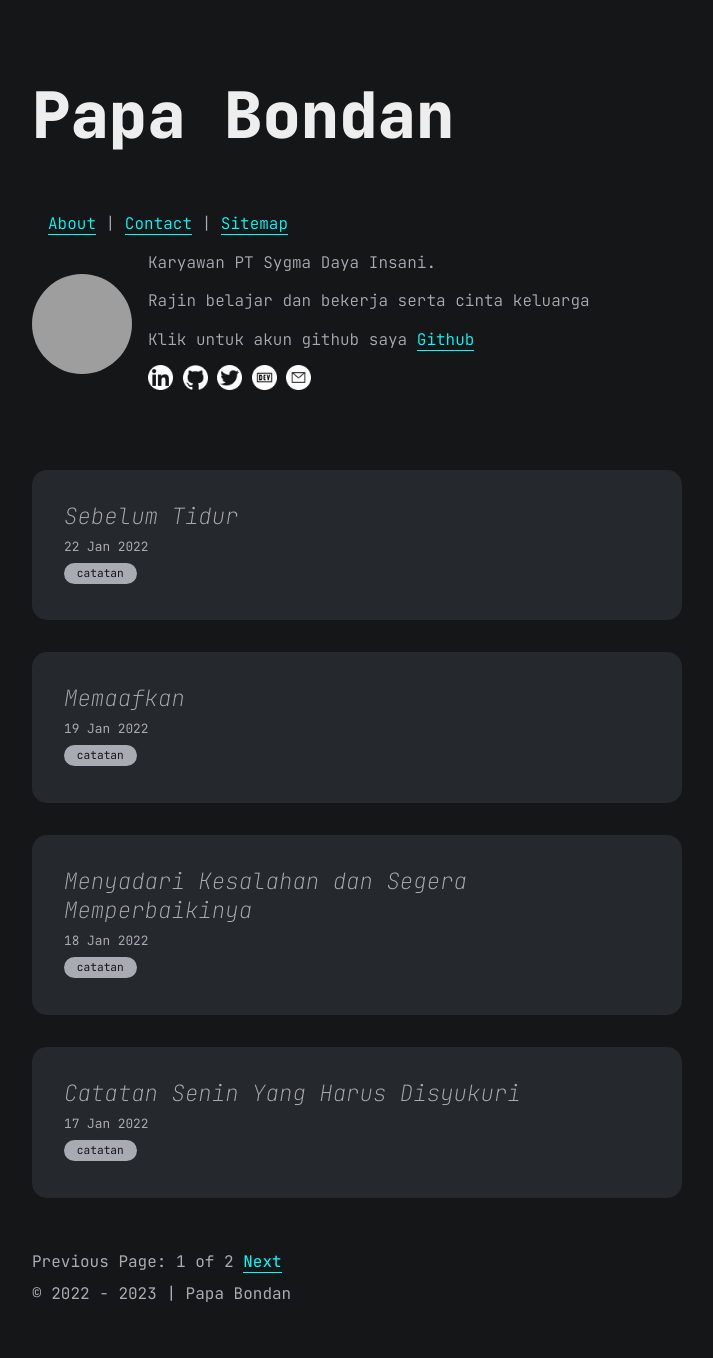
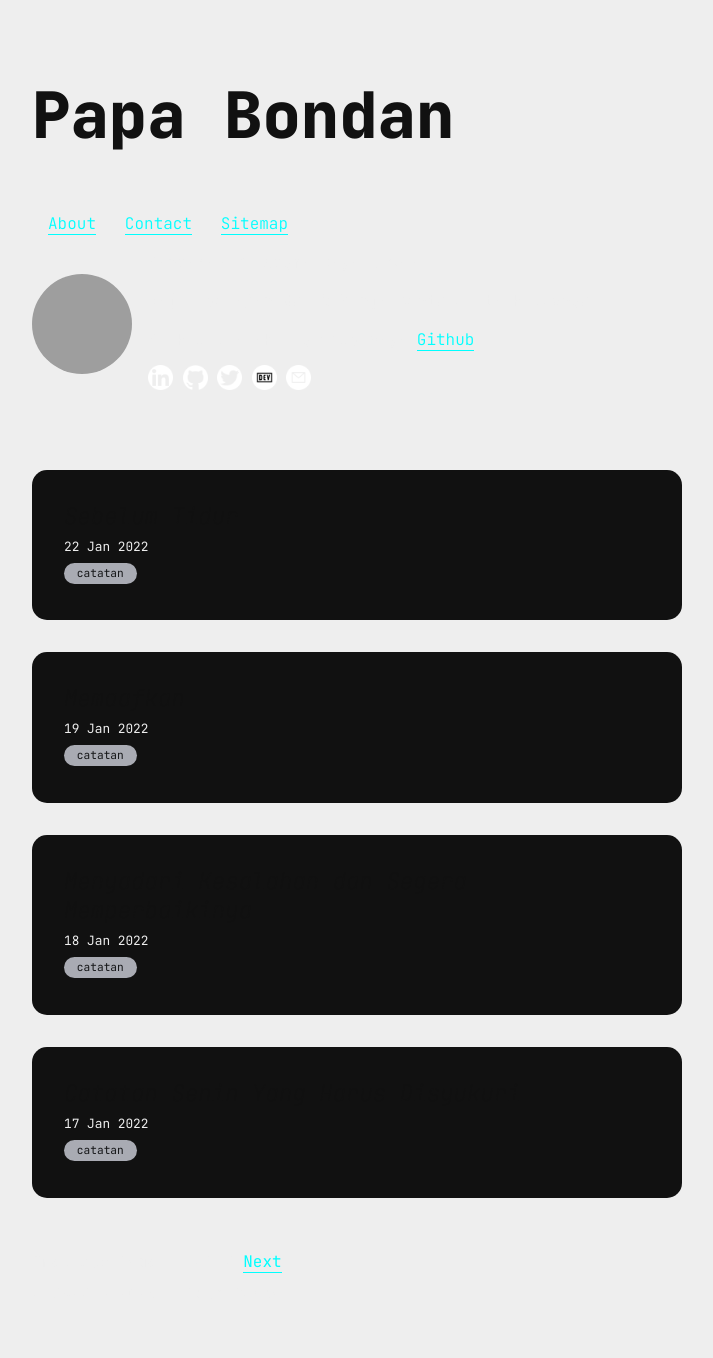
Before and after one commit to papabondan/papabondan.github.io, a Jekyll site: the page built from index.html, in a window 1280 px wide. Shown: the whole page, without its empty margins (283-996 px from the left). Built offline with Jekyll 4.4.1, drawn with Linux system fonts in a browser that asks for light colours; the list of posts is cut into pages by our own code; comment, search, counter and statistics services are not loaded; grey boxes are pictures that could not be loaded.

Commit message:
Update blog.css
change 2

```diff
--- a/assets/css/blog.css
+++ b/assets/css/blog.css
@@ -24,11 +24,11 @@
 }
 html,
 body {
-  color: var(--white-2);
+  color: var(--white-1);
   background-color: var(--white-2);
   font-family: "JetBrains Mono", monospace;
   line-height: 2rem;
-  background-color: var(--gray-5);
+  background-color: var(--white-1);
 }
 header {
   padding: 2rem 0 4rem 0;
@@ -37,7 +37,7 @@ header .site-title {
   font-size: 4rem;
   font-weight: bolder;
   line-height: 110%;
-  color: var(--white-1);
+  color: var(--gray-6);
 }
 main {
   margin: 0 auto;
@@ -92,7 +92,7 @@ main {
 }
 .articles .article {
   padding: 2rem;
-  background: var(--gray-3);
+  background: var(--gray-6);
   border-radius: 15px;
   transition: all 0.2s ease-in-out;
 }
@@ -108,7 +108,7 @@ a.previous {
 
 .articles .article .article-title,
 .articles .article .article-title a {
-  color: var(--white-2);
+  color: var(--gray-6);
   font-weight: 100;
   font-style: italic;
   font-size: 1.4rem;
```
